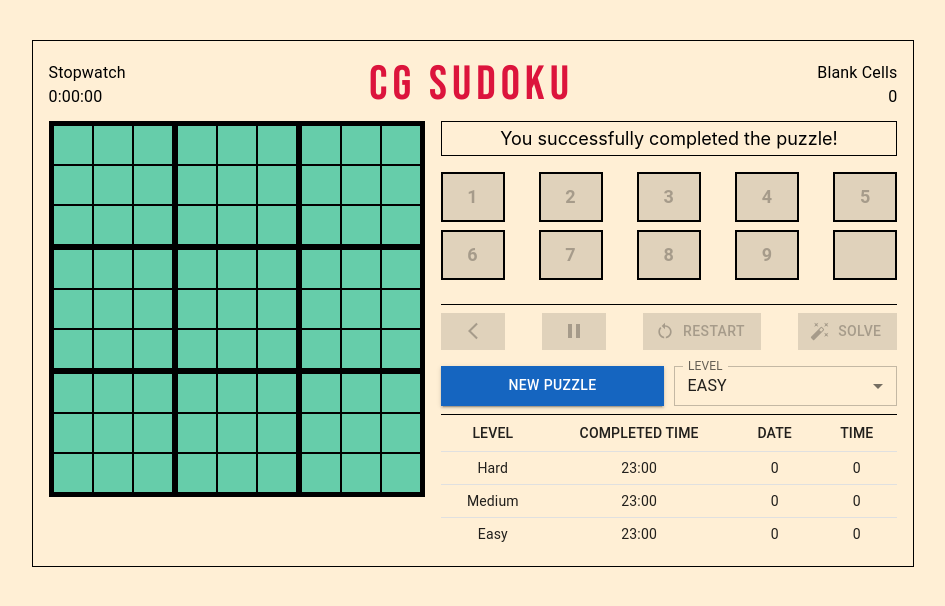
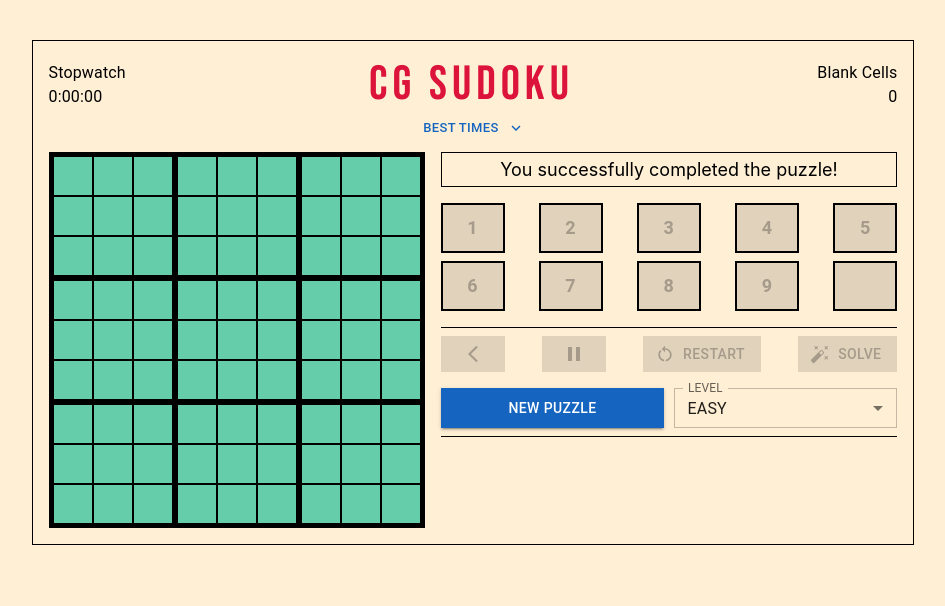
Before and after one commit to c-garraway/cg-sudoku, a React (Create React App) app: page / in a window 1280 px wide. Shown: the top 606 px of the page, without its empty margins (167-1112 px from the left). Built offline with nearby package versions, Linux system fonts and the light colour scheme.

Commit message:
highScores rough build complete

```diff
--- a/src/App.js
+++ b/src/App.js
@@ -35,14 +35,17 @@ function App() {
 
     return (
         <ThemeProvider theme={theme}>
-            <Box sx={{display: 'flex', border: {sm:'1px solid black'}, p: {xs: 0, sm: 2}, alignItems: 'center', flexDirection: 'column', width: 'fit-content', margin: {xs:'10px auto', sm: '40px auto'} }} >
-                <Box sx={{display: 'flex', width: '100%', justifyContent: 'space-between', alignItems: 'center', borderTop: {xs:'1px solid black', sm: 'none'}, borderBottom: {xs:'1px solid black', sm: 'none'}}}>
+            <Box sx={{display: 'flex', border: {sm:'1px solid black'}, p: {xs: 0, sm: 2}, alignItems: 'center', flexDirection: 'column', width: 'fit-content', margin: {xs:'5px auto', sm: '40px auto'} }} >
+                <Box sx={{display: 'flex', width: {xs: '100%', sm:'100%'}, justifyContent: 'space-between', alignItems: 'center', borderTop: 'none' /* {xs:'1px solid black', sm: 'none'} */, borderBottom: {xs:'1px solid black', sm: 'none'}}}>
                     <Timer />
                     <Typography
                         variant='h3'
                         sx={{color: fontColor, fontFamily: 'Bebas Neue', letterSpacing: {sm:'5px'}}}
                     >CG Sudoku</Typography>
                     <MoveCounter />
+                </Box>
+                <Box>
+                    <Scores />
                 </Box>
                 <Box sx={{display: 'flex', flexDirection: {xs:'column', md: 'row'}}}>
                     <Box>
@@ -53,7 +56,6 @@ function App() {
                         <Messages />
                         <KeyPad />
                         <ControlPad />
-                        <Scores />
                     </Box>
                 </Box>
             </Box>
--- a/src/components/keys/ControlPad.jsx
+++ b/src/components/keys/ControlPad.jsx
@@ -11,7 +11,7 @@ import { Box } from "@mui/material";
 function ControlPad() {
     const controlButtonWith = '8ch'
     return (
-        <Box sx={{width: '100%', mt: 3, pb: 1, borderTop: '1px solid black', borderBottom: '1px solid black'}}>
+        <Box sx={{width: '100%', mt: 2, pb: 1, borderTop: '1px solid black', borderBottom: {sm:'1px solid black'}}}>
             <Box sx={{display: "flex", justifyContent: 'space-between',}}>
                 <BackButton width={controlButtonWith}/>
                 <PauseButton width={controlButtonWith}/>
--- a/src/components/keys/NewPuzzleButton.jsx
+++ b/src/components/keys/NewPuzzleButton.jsx
@@ -6,6 +6,7 @@ import { resetGameMoves } from "../../features/gameData/gameMovesSlice";
 import { generateSudoku } from "../../helpers/generatePuzzle";
 import { addPuzzleMask } from "../../helpers/addPuzzleMask";
 import { updateMessageBox } from "../../features/gameData/gameMessageSlice";
+import { updateScoreUpdated } from "../../features/gameData/gameScoresSlice";
 
 function NewPuzzleButton({width}) {
     const dispatch = useDispatch();
@@ -33,6 +34,8 @@ function NewPuzzleButton({width}) {
 
         dispatch(updateSolveButtonSelected(false))
         dispatch(resetPuzzleErrors())
+
+        dispatch(updateScoreUpdated(false))
     }
 
     return (
--- a/src/components/puzzle/Puzzle.jsx
+++ b/src/components/puzzle/Puzzle.jsx
@@ -16,7 +16,7 @@ function Puzzle() {
     const valuesSection9 = useSelector(selectSection9)
 
     return (
-        <Box sx={{display: 'flex', flexDirection: 'column', border: '2px solid black', width: 'fit-content', mt: 1}}>
+        <Box sx={{display: 'flex', flexDirection: 'column', border: '2px solid black', width: 'fit-content', mt: {xs: 0, sm: 1}}}>
             <Box sx={{display: 'flex'}}>
                 <Section
                     values={valuesSection1}
--- a/src/components/scores/Scores.jsx
+++ b/src/components/scores/Scores.jsx
@@ -1,48 +1,103 @@
-import React from "react";
-import { useSelector } from "react-redux";
-import { selectEasyScore, selectHardScore, selectMediumScore } from "../../features/gameData/gameScoresSlice";
-import { Table, TableBody, TableCell, TableContainer, TableHead, TableRow } from "@mui/material";
-
+import React, { useEffect } from "react";
+import { useDispatch, useSelector } from "react-redux";
+import { resetGameScores, selectEasyScore, selectHardScore, selectLastCompletionTime, selectMediumScore, selectScoreUpdated, updateEasyScore, updateHardScore, updateMediumScore } from "../../features/gameData/gameScoresSlice";
+import { Box, Button, Collapse, Table, TableBody, TableCell, TableContainer, TableHead, TableRow } from "@mui/material";
+import ExpandMoreIcon from '@mui/icons-material/ExpandMore';
+import ExpandLessIcon from '@mui/icons-material/ExpandLess';
+import { selectPuzzleComplete, selectSelectedLevel, selectSolveButtonSelected } from "../../features/gameData/gameDataSlice";
 
 function Scores() {
+    const dispatch = useDispatch()
     const hardScore = useSelector(selectHardScore)
     const mediumScore = useSelector(selectMediumScore)
     const easyScore = useSelector(selectEasyScore)
 
-    console.log()
+    const puzzleComplete = useSelector(selectPuzzleComplete)
+    const solveButtonSelected = useSelector(selectSolveButtonSelected)
+    const lastCompletionTime = useSelector(selectLastCompletionTime)
+    const lastPuzzleLevel = useSelector(selectSelectedLevel)
+    const scoreUpdated = useSelector(selectScoreUpdated)
+
+    const options = { year: 'numeric', month: '2-digit', day: '2-digit', hour: 'numeric', minute: 'numeric' };
+    const localDateTime = new Date().toLocaleString('en-CA', options)
+
+    const [expanded, setExpanded] = React.useState(false);
+
+    useEffect(()=> {
+        setTimeout(() => {
+            if(puzzleComplete && !solveButtonSelected && !scoreUpdated) {
+                //easy level
+                if(lastPuzzleLevel === 0) {
+                    if(easyScore?.completionTime[0] === 0 || easyScore?.completionTime[0] > lastCompletionTime[0]) {
+                        //console.log('easyScore')
+                        dispatch(updateEasyScore({completionTime: lastCompletionTime, date: localDateTime}))
+                    }
+                    return
+                }
+                //medium level
+                if(lastPuzzleLevel === 1) {
+                    if(mediumScore?.completionTime[0] === 0 || mediumScore?.completionTime[0] > lastCompletionTime[0]) {
+                        //console.log('mediumScore')
+                        dispatch(updateMediumScore({completionTime: lastCompletionTime, date: localDateTime}))
+                    }
+                    return
+                }
+                //hard level
+                if(lastPuzzleLevel === 2) {
+                    if(hardScore?.completionTime[0] === 0 || hardScore?.completionTime[0] > lastCompletionTime[0]) {
+                        //console.log('hardScore')
+                        dispatch(updateHardScore({completionTime: lastCompletionTime, date: localDateTime}))
+                    }
+                    return
+                }
+            }
+        }, 150);
+
+    }, [puzzleComplete, scoreUpdated, lastCompletionTime, solveButtonSelected, easyScore, mediumScore, hardScore, lastPuzzleLevel, localDateTime, dispatch])
+
+    const handleExpandClick = () => {
+        setExpanded((prev) => !prev);
+    };
+
+    const handleResetClick = () => {
+        dispatch(resetGameScores())
+    };
+
     return (
-    <TableContainer /* component={Paper} sx={{backgroundColor: insetColor}} */>
+        <Box sx={{width: '100%'}}>
+            <Button onClick={handleExpandClick} sx={{width: '100%',margin: 'auto 0'}} endIcon={expanded ? <ExpandLessIcon/> : <ExpandMoreIcon/>} size="small">BEST TIMES</Button>
+            <Collapse in={expanded}>
+                <TableContainer sx={{mb: 1,}}>
                     <Table size='small' aria-label="simple table">
                         <TableHead>
                             <TableRow>
-                    <TableCell align="center">LEVEL</TableCell>
-                    <TableCell align="center">COMPLETED TIME</TableCell>
-                    <TableCell align="center">DATE</TableCell>
-                    <TableCell align="center">TIME</TableCell>
+                                <TableCell align="left">LEVEL</TableCell>
+                                <TableCell align="left">TIME</TableCell>
+                                <TableCell align="left">DATE</TableCell>
                             </TableRow>
                         </TableHead>
                         <TableBody>
                             <TableRow sx={{ '&:last-child td, &:last-child th': { border: 0 } }}>
-                    <TableCell align="center" component="th" scope="row">Hard</TableCell>
-                    <TableCell align="center">{hardScore.completionTime}</TableCell>
-                    <TableCell align="center">{hardScore.date}</TableCell>
-                    <TableCell align="center">{hardScore.time}</TableCell>
+                                <TableCell align="left" component="th" scope="row">Hard</TableCell>
+                                <TableCell align="left">{hardScore?.completionTime[1]}</TableCell>
+                                <TableCell align="left">{hardScore.date}</TableCell>
                             </TableRow>
                             <TableRow sx={{ '&:last-child td, &:last-child th': { border: 0 } }}>
-                    <TableCell align="center" component="th" scope="row">Medium</TableCell>
-                    <TableCell align="center">{mediumScore.completionTime}</TableCell>
-                    <TableCell align="center">{mediumScore.date}</TableCell>
-                    <TableCell align="center">{mediumScore.time}</TableCell>
+                                <TableCell align="left" component="th" scope="row">Medium</TableCell>
+                                <TableCell align="left">{mediumScore?.completionTime[1]}</TableCell>
+                                <TableCell align="left">{mediumScore.date}</TableCell>
                             </TableRow>
                             <TableRow sx={{ '&:last-child td, &:last-child th': { border: 0 } }}>
-                    <TableCell align="center" component="th" scope="row">Easy</TableCell>
-                    <TableCell align="center">{easyScore.completionTime}</TableCell>
-                    <TableCell align="center">{easyScore.date}</TableCell>
-                    <TableCell align="center">{easyScore.time}</TableCell>
+                                <TableCell align="left" component="th" scope="row">Easy</TableCell>
+                                <TableCell align="left">{easyScore?.completionTime[1]}</TableCell>
+                                <TableCell align="left">{easyScore.date}</TableCell>
                             </TableRow>
                         </TableBody>
                     </Table>
                 </TableContainer>
+                <Button onClick={handleResetClick} sx={{width: '100%',margin: 'auto 0'}} size="small">RESET BEST TIMES</Button>
+            </Collapse>
+        </Box>
     );
 }
 
--- a/src/components/stopwatch/Stopwatch.jsx
+++ b/src/components/stopwatch/Stopwatch.jsx
@@ -4,6 +4,7 @@ import { selectPuzzleComplete, selectPuzzlePause, selectStopwatchActive, selectS
 import { useDispatch, useSelector } from "react-redux";
 import { selectHasMoves } from "../../features/gameData/gameMovesSlice";
 import { updateMessageBox } from "../../features/gameData/gameMessageSlice";
+import { updateLastCompletionTime } from "../../features/gameData/gameScoresSlice";
 
 function Stopwatch() {
     const dispatch = useDispatch()
@@ -59,11 +60,18 @@ function Stopwatch() {
 
     const seconds = Math.floor((totalSeconds % 60));
 
+    const timerValue = hours + ':' + minutes.toString().padStart(2, "0") + ':' + seconds.toString().padStart(2, "0")
+
+    useEffect(()=> {
+        if(puzzleComplete && totalSeconds !== 0) {
+            dispatch(updateLastCompletionTime([totalSeconds, timerValue]))
+        }
+    },[dispatch, puzzleComplete, timerValue, totalSeconds ])
+
     return(
         <Box>
             <Typography>Stopwatch</Typography>
-            <Typography >{hours}:{minutes.toString().padStart(2, "0")}:
-        {seconds.toString().padStart(2, "0")}</Typography>
+            <Typography > {timerValue}</Typography>
         </Box>
     );
 }
```
Also changed, not shown: src/features/gameData/gameScoresSlice.js (+25 -6 lines). Lines whose indentation alone changed are shown as unchanged.
